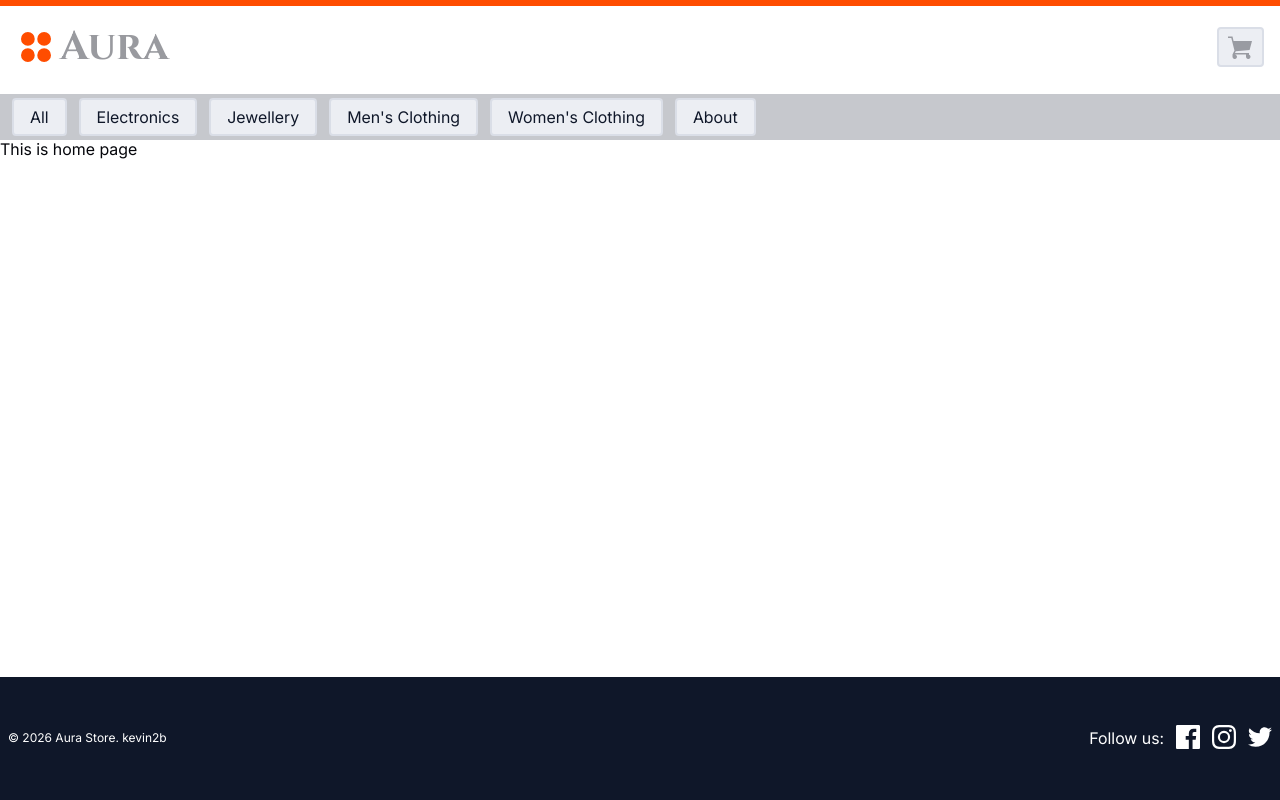
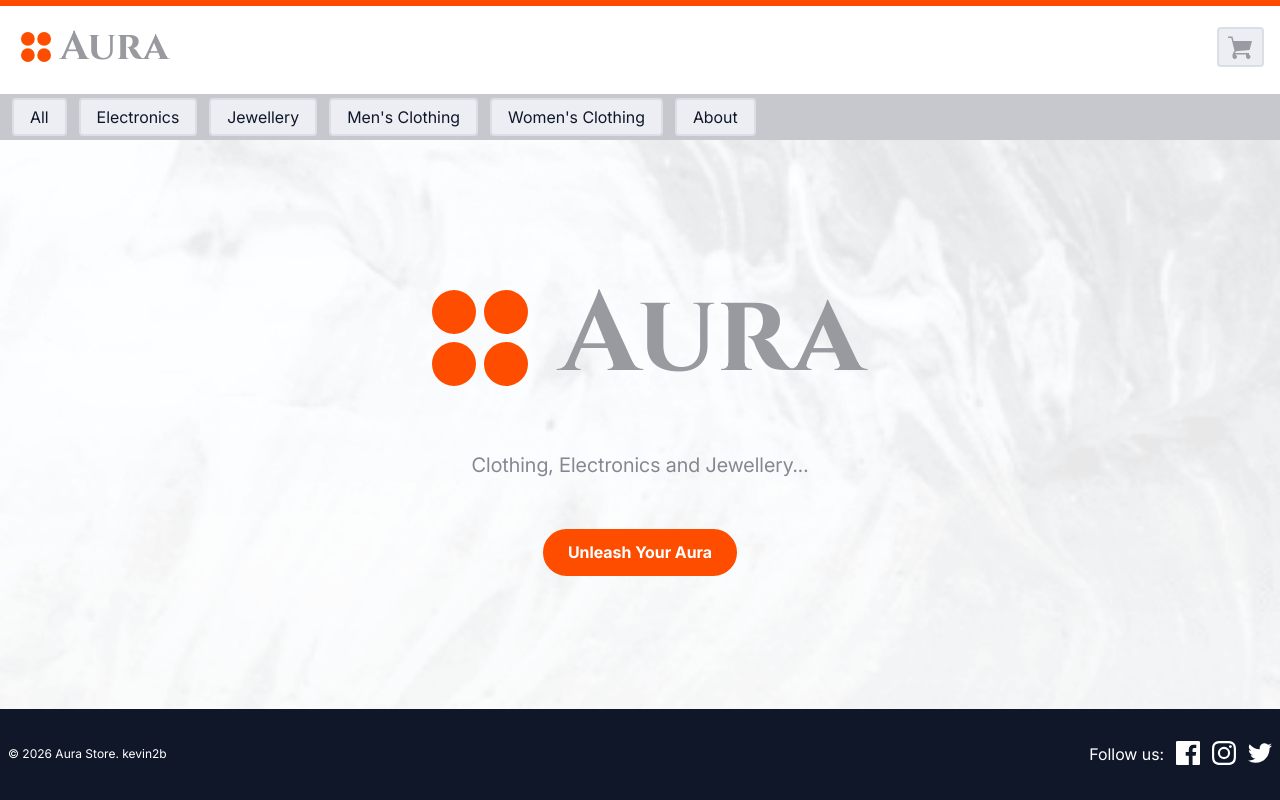
Before and after one commit to kevin2b/certification-project-3-kevin2b, a React (Vite) app: page / in a window 1280 px wide. Built offline with nearby package versions, Linux system fonts and the light colour scheme.

Commit message:
Add desktop styling for home page

```diff
--- a/src/App.module.css
+++ b/src/App.module.css
@@ -6,4 +6,6 @@
 
 .main{
   flex: 1;
+  display: flex;
+  flex-direction: column;
 }
--- a/src/components/Footer/Footer.jsx
+++ b/src/components/Footer/Footer.jsx
@@ -8,13 +8,13 @@ function Footer(){
     <footer className={styles.footer}>
       <div className={styles.copyright}> &copy; 2026 Aura Store. kevin2b </div>
       <div className={styles.desktop}> Follow us: </div>
-      <a href="https://www.facebook.com" target="_blank" rel="noopener noreferrer">
+      <a href="https://www.facebook.com" target="_blank" rel="noopener noreferrer" width="25">
         <img src={facebook} alt="Facebook" className={styles.logo}/>
       </a>
-      <a href="https://www.instagram.com" target="_blank" rel="noopener noreferrer">
+      <a href="https://www.instagram.com" target="_blank" rel="noopener noreferrer" width="25">
         <img src={instagram} alt="Instagram" className={styles.logo}/>
       </a>
-      <a href="https://www.x.com" target="_blank" rel="noopener noreferrer">
+      <a href="https://www.x.com" target="_blank" rel="noopener noreferrer" width="25">
         <img src={twitter} alt="Twitter" className={styles.logo}/>
       </a>
     </footer>
--- a/src/components/Footer/Footer.module.css
+++ b/src/components/Footer/Footer.module.css
@@ -3,7 +3,7 @@
   gap: 0.75rem;
   align-items: center;
   padding-inline: 0.5rem;
-  padding-block: 3rem;
+  padding-block: 2rem;
   background-color: var(--background-colour-2);
   color: var(--font-text-colour-2);
 }
--- a/src/components/Header/Header.jsx
+++ b/src/components/Header/Header.jsx
@@ -16,11 +16,11 @@ function Header(){
     <header>
       <div className={styles.firstRow}>
         <Link to="/" className={styles.storeLogoName}>
-          <img src={logo} width="50px" height="auto" alt="Aura Logo" className={styles.logo}/>
+          <img src={logo} width="50" alt="Aura Logo" className={styles.logo}/>
           <span className={styles.storeName}> Aura </span>
         </Link>
         <Link to="/cart" className={styles.cart}>
-          <img src={cartImg} width="25px" height="auto" alt="View cart" className={styles.cartImg}/>
+          <img src={cartImg} width="25" alt="View cart" className={styles.cartImg}/>
           {totalQuantity > 0 && <span className={styles.cartAmount}> {totalQuantity>99 ? "99+" : totalQuantity} </span>}
         </Link>
       </div>
--- a/src/modern-normalize.css
+++ b/src/modern-normalize.css
@@ -211,3 +211,8 @@ Add the correct display in Chrome and Safari.
 summary {
 	display: list-item;
 }
+
+
+h1{
+	margin: 0;
+}
--- a/src/pages/Home/Home.jsx
+++ b/src/pages/Home/Home.jsx
@@ -1,6 +1,17 @@
+import styles from "./Home.module.css";
+import { Link } from "react-router";
+import logo from '@/assets/images/logo.svg';
+
 function Home(){
   return (
-    <section> This is home page </section>
+    <section className={styles.wrapper}>
+      <div className={styles.logoWrapper}>
+        <img src={logo} alt="Aura" width="200" className={styles.logo}/>
+        <h1 className={styles.storeName}> Aura </h1>
+      </div>
+      <p className={styles.summary}>Clothing, Electronics and Jewellery...</p>
+      <Link to="/shop" className={styles.linkButton}> Unleash Your Aura </Link>
+    </section>
   )
 }
 
--- /dev/null
+++ b/src/pages/Home/Home.module.css
@@ -0,0 +1,65 @@
+.wrapper{
+  display: flex;
+  flex-direction: column;
+  align-items: center;
+  justify-content: center;
+  padding-block: 3rem;
+  padding-inline: 2rem;
+  gap: 2rem;
+  flex: auto;
+}
+
+.logoWrapper{
+  display: flex;
+  flex-direction: row;
+  gap: 1rem;
+  align-items: center;
+}
+
+.storeName{
+  font-family: var(--ff-heading);
+  font-weight: 700;
+  font-size: var(--font-head-large);
+  color: var(--font-logo-colour);
+}
+
+.logo{
+  display: inline-block;
+  block-size: auto;
+  inline-size: 8rem;
+  max-inline-size: 8rem;
+}
+
+.summary{
+  color: var(--font-text-colour-3);
+  font-size: var(--font-text-large);
+  text-align: center;
+}
+
+.linkButton{
+  text-decoration: none;
+  color: var(--font-text-colour-2);
+  background-color: var(--background-colour-4);
+  text-decoration: none;
+  padding-inline: 1.4rem;
+  padding-block: 0.75rem;
+  border-radius: 2rem;
+  border: 2px solid var(--border-color-1);
+  font-weight: 700;
+}
+
+.linkButton:hover,
+.linkButton:focus-visible{
+
+  color: var(--font-head-colour-1);
+  background-color: var(--background-colour-5);
+}
+
+@media (min-width: 48rem) {
+  .wrapper{
+    background-image: url(@/assets/images/bg-home-mobile.png);
+    background-repeat: no-repeat;
+    background-size: cover;
+    background-position: top center;
+  }
+}
--- a/src/variables.css
+++ b/src/variables.css
@@ -29,6 +29,7 @@
   --clr-gray-600: hsl(222, 47%, 11%);
   --clr-gray-800: hsl(228, 38%, 3%);
 
+  --clr-orange-100: hsl(18, 94%, 94%);
   --clr-orange-400: hsl(18, 100%, 50%);
   --clr-red-400: red;
 
@@ -37,7 +38,9 @@
 
   --font-text: 1rem;
   --font-text-small: 0.75rem;
+  --font-text-large: 1.25rem;
   --font-head: 2.5rem;
+  --font-head-large: 7rem;
 
   --font-logo-colour: var(--clr-gray-200);
   --font-head-colour: var(--clr-gray-600);
@@ -45,12 +48,14 @@
   --font-text-colour: var(--clr-gray-800);
   --font-text-colour-1: var(--clr-red-400);
   --font-text-colour-2: var(--clr-white);
+  --font-text-colour-3: var(--clr-gray-400);
 
   --background-colour: var(--clr-gray-100);
   --background-colour-1: var(--clr-gray-150);
   --background-colour-2: var(--clr-gray-600);
   --background-colour-3: var(--clr-white);
   --background-colour-4: var(--clr-orange-400);
+  --background-colour-5: var(--clr-orange-100);
 
   --border-color: var(--clr-gray-125);
   --border-color-1: var(--clr-orange-400);
```
Also changed, not shown: src/assets/images/bg-home-desktop.png (added), src/assets/images/bg-home-mobile.png (added).
